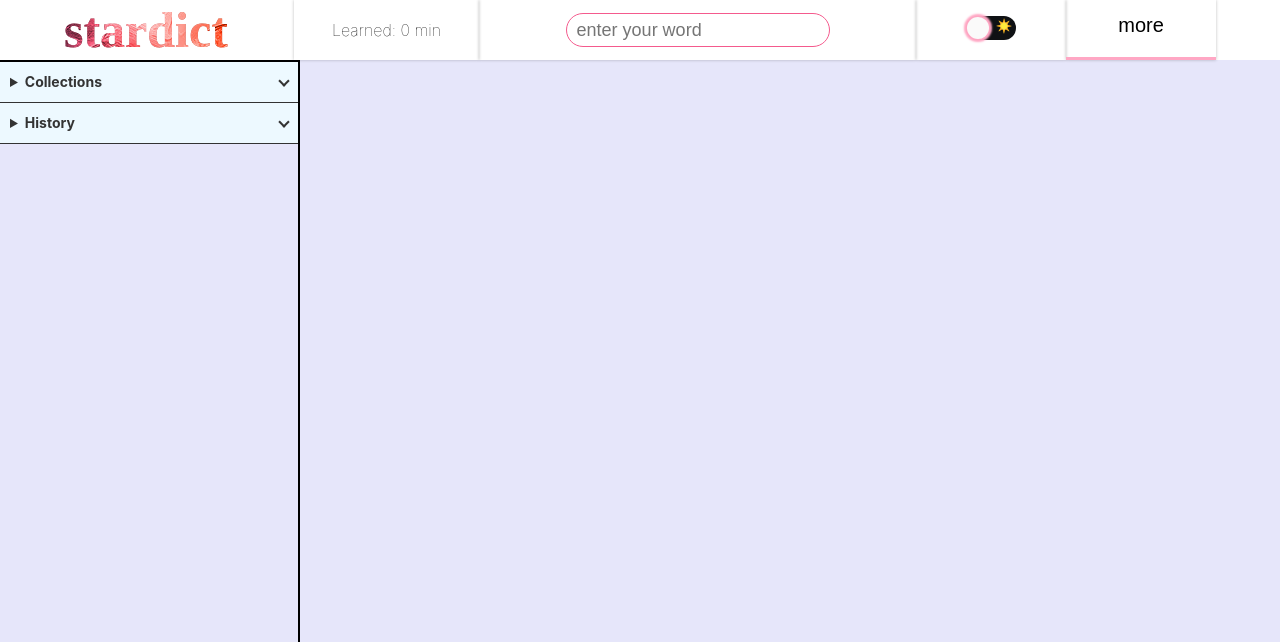
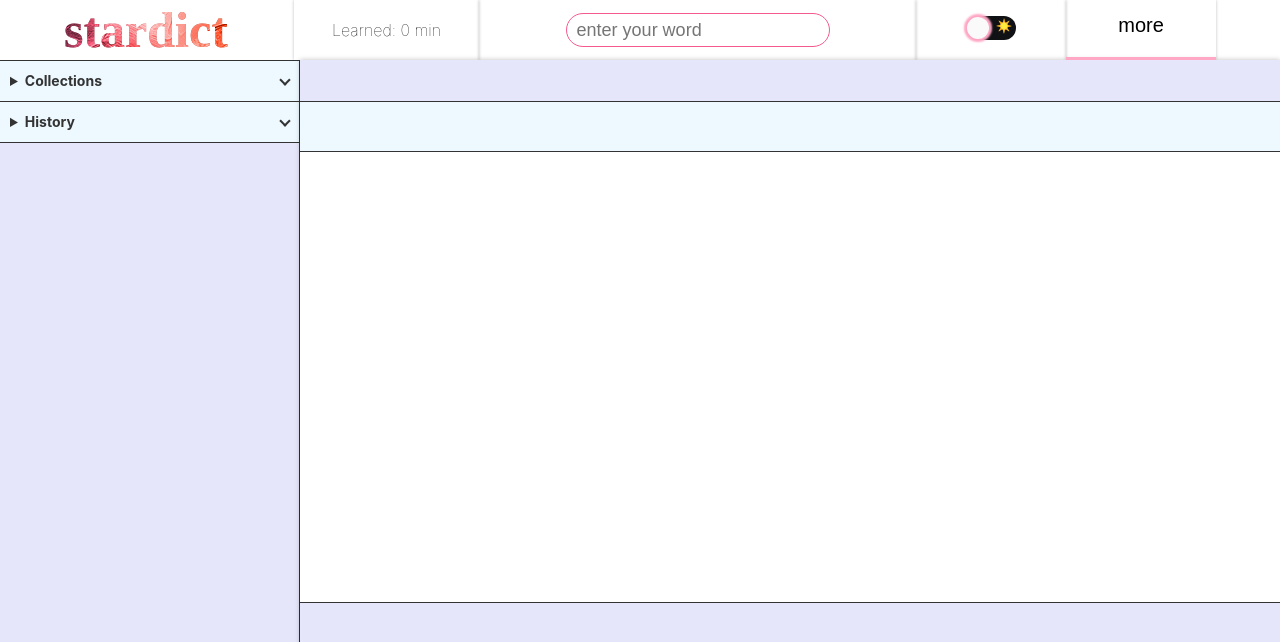
Before and after one commit to result17/react-stardict, a React (Create React App) app: page / in a window 1280 px wide. Shown: the top 642 px of the page. Built offline with nearby package versions, Linux system fonts and the light colour scheme.

Commit message:
updata accordion array

```diff
--- a/src/App.js
+++ b/src/App.js
@@ -37,7 +37,6 @@ class App extends Component {
     let setSearchWordState = (value) => {
       this.setState({...this.state, searchWord: value})
     }
-    console.log(event.target.value)
     let throttler = throttle(setSearchWordState, 100)
     throttler(event.target.value)
   }
@@ -53,17 +52,29 @@ class App extends Component {
     let value = this.filterValue(this.state.searchWord)
     if (value === undefined) return
     // axios超时限制为1000ms
-    console.log(this.filterValue(this.state.searchWord))
-    let resData = await getWordData(value)
     try {
+      let resData = await getWordData(value)
+      let newDetails = this.setDetailsAry('History', resData.data.word)
       setWordCache(this.state.searchWord, resData.data)
-      this.state({
+      this.setState({
         ...this.state,
-        searchWordData: resData.data
+        searchWordData: resData.data,
+        details: newDetails,
       })
     } catch {
       console.error('backend has error')
     }
+  }
+
+  setDetailsAry = (tar, value) => {
+    let details = cloneDeep(this.state.details)
+    let target = details.find((detail) => detail.context === tar)
+    if (target.data.includes(value)) {
+      // 纯函数提升位置
+    } else {
+
+    }
+    return details
   }
 
   setAccordionSearchWordData = async(event) => {
@@ -72,12 +83,14 @@ class App extends Component {
     // console.log(this.state.searchWord)
     let value = this.filterValue(event.target.innerText)
     if (value === undefined) return
-    let resData = await getWordData(value)
     try {
+      let resData = await getWordData(value)
+      let newDetails = this.setDetailsAry('History', resData.data.word)
       setWordCache(event.target.innerText, resData.data)
       this.setState({
         ...this.state,
-        searchWordData: resData.data
+        searchWordData: resData.data,
+        details: newDetails
       })
     } catch {
       console.error('backend has error')
--- a/src/css/Accordion.css
+++ b/src/css/Accordion.css
@@ -4,38 +4,39 @@
 ::-moz-list-bullet {
   font-size: 0;
 }
-
+.detail-menu-list, .detail-menu-item {
+  margin: 0;
+  padding: 0;
+}
 .detail-menu-item {
+  padding-left: 45px;
   line-height: 40px;
-  padding: 0 25px;
   font-size: 14px;
-  color: #666;
   transition: .1s;
   cursor: pointer;
   user-select: none;
+  list-style: none;
   text-overflow: ellipsis;
+  overflow: hidden;
 }
 .detail-menu-item:hover {
   background: #edf9ff;
   color: #ffa7c4;
 }
-.detail-menu-list, .detail-menu-item {
-  margin: 0;
-  padding: 0;
-}
 .detail-menu-list {
-  margin-left: 30px;
   height: 270px;
   overflow-x: hidden;
   overflow-y: auto;
 }
-.detail-menu-item {
-  padding-left: 15px;
-  list-style: none;
-  overflow: hidden;
+.detail-menu-list li:last-child {
+  position: relative;
 }
-.detail-menu-list li:last-child {
-  border-bottom: 1px solid #333;
+/* 注意这里是要出现在li内容之前绝不能用after，否则内容过多会显示失败 */
+.detail-menu-list li:last-child::before {
+  content: 'END';
+  position: absolute;
+  left: 10px;
+  color: red;
 }
 .detail-menu-summary {
   position: relative;
--- a/src/css/Main.css
+++ b/src/css/Main.css
@@ -10,6 +10,6 @@
   box-sizing: border-box;
   width: 300px;
   height: 100%;
-  border-right: 2px solid black;
-  border-top: 2px solid black;
+  border-right: 1px solid #333;
+  border-top: 1px solid #333;
 }
--- /dev/null
+++ b/src/css/MainContext.css
@@ -0,0 +1,56 @@
+.main-context {
+  position: relative;
+  box-sizing: border-box;
+  width: calc(100vw - 300px);
+  height: calc(100vh - 60px);
+  box-shadow: 0 0 5px rgba(0, 0, 0, .25);
+  background-color: #E6E6FA;
+}
+
+.search-word-wrapper {
+  position: absolute;
+  width: 100%;
+  top: 41px;
+  border: 1px solid #333;
+  border-left: none;
+  background: #edf9ff;
+}
+.search-word {
+  margin: 0;
+  width: 100%;
+  height: 50px;
+  line-height: 50px;
+  font-size: 24px;
+  font-weight: lighter;
+  padding-left: 20px;
+}
+.data-wrapper {
+  position: absolute;
+  top: 91px;
+  width: 100%;
+  height: 450px;
+  background-color: #fff;
+  border-right: 1px solid #333;
+  border-bottom: 1px solid #333;
+  border-top: 1px solid #333;
+}
+.phonetic {
+  color: #3333CC;
+  font-size: 20px;
+  margin-top: 15px;
+  margin-left: 50px;
+}
+.translation {
+  font-size: 22px;
+  color: #000;
+  font-weight: bold;
+  margin-top: 50px;
+  margin-left: 50px;
+}
+.reason {
+  color: red;
+  font-size: 24px;
+  font-weight: bold;
+  margin-top: 50px;
+  margin-left: 50px;
+}
--- a/src/css/SelectList.css
+++ b/src/css/SelectList.css
@@ -11,6 +11,7 @@
   text-align: center;
   transition: all .8s;
   overflow: hidden;
+  z-index: 99;
 }
 .select-list:hover {
   color: #f30;
--- a/src/views/Main.js
+++ b/src/views/Main.js
@@ -1,6 +1,7 @@
 import React from 'react'
 import '../css/Main.css'
 import Aside from './Aside'
+import MainContent from './MainContext'
 
 export default function Main() {
   return (
@@ -9,10 +10,7 @@ export default function Main() {
         <Aside></Aside>
       </div>
       <div className="maincontent-wrapper">
-        {/* <MainContent></MainContent> */}
-      </div>
-      <div className="footercontent-wrapper">
-        {/* <FooterContent></FooterContent> */}
+        <MainContent></MainContent>
       </div>
     </div>
   )
--- a/src/views/MainContext.js
+++ b/src/views/MainContext.js
@@ -1,7 +1,31 @@
 import React, {Component} from 'react'
-
+import { Consumer } from '../App'
+import '../css/MainContext.css'
 export default class MainContext extends Component {
-  constructor(props) {
-    super(props)
+  render() {
+    return (
+      <Consumer>
+        {({searchWordData}) => (
+          <main className="main-context">
+            <div className="search-word-wrapper">
+              <h2 className="search-word">
+                {searchWordData.word}
+              </h2>
+            </div>
+            <div className="data-wrapper">
+              <div className="phonetic">
+                {searchWordData.phonetic}
+              </div>
+              <div className="translation">
+                {searchWordData.translation}
+              </div>
+              <div className="reason">
+                {searchWordData.reason}
+              </div>
+            </div>
+          </main>
+        )}
+      </Consumer>
+    )
   }
 }
```
